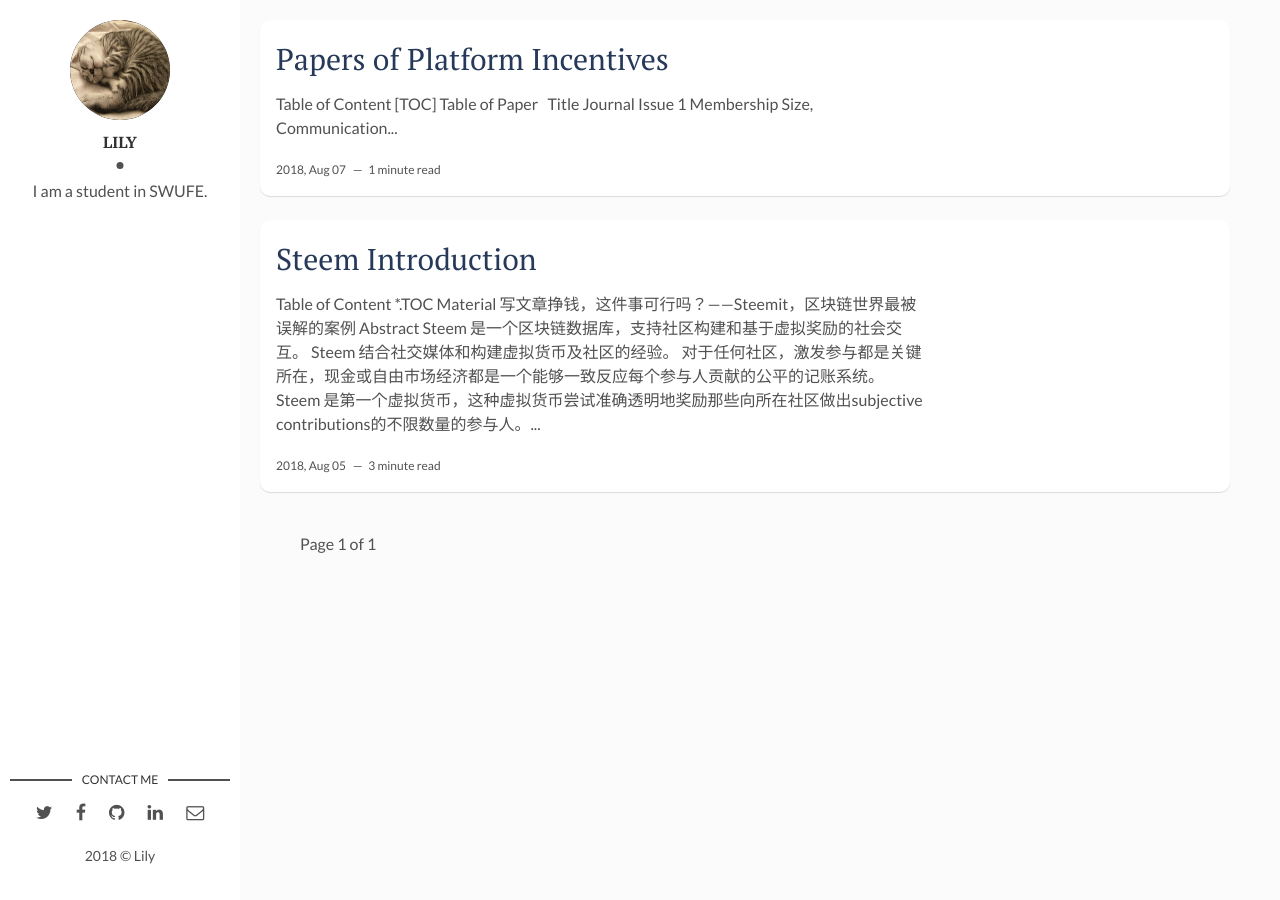
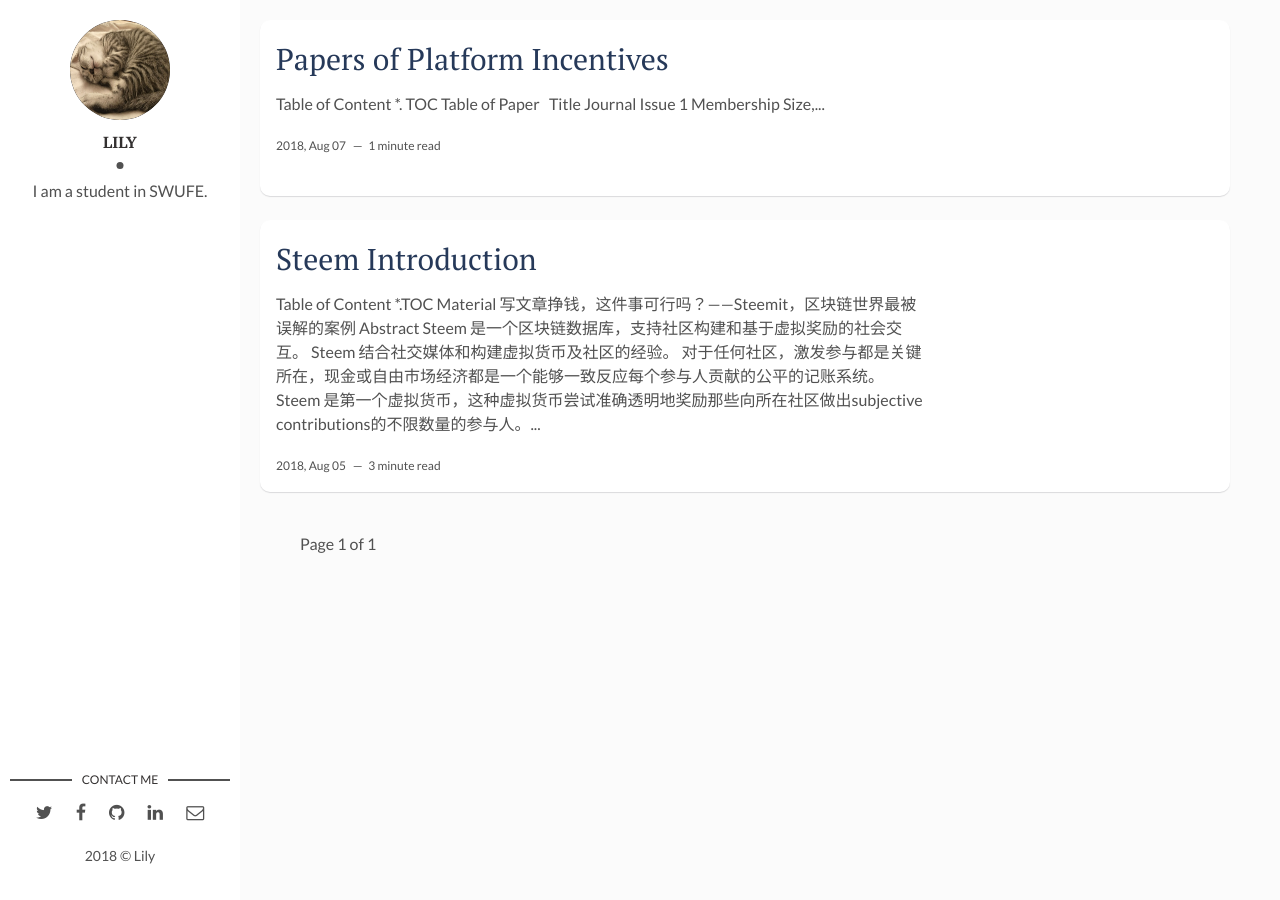
Before and after one commit to Tammy-Lee/Tammy-Lee.github.io, a Jekyll site: the page built from index.html, in a window 1280 px wide. Built offline with Jekyll 4.4.1, drawn with Linux system fonts in a browser that asks for light colours; the list of posts is cut into pages by our own code.

Commit message:
update 2018-08-07-paper-platform-incentives.markdown

```diff
--- a/_posts/2018-08-07-paper-platform-incentives.markdown
+++ b/_posts/2018-08-07-paper-platform-incentives.markdown
@@ -7,7 +7,9 @@ tags: [Network, Platform, Papers]
 
 # Table of Content
 
-[TOC]
+*. TOC
+
+{:toc}
 
 # Table of Paper
 
```
